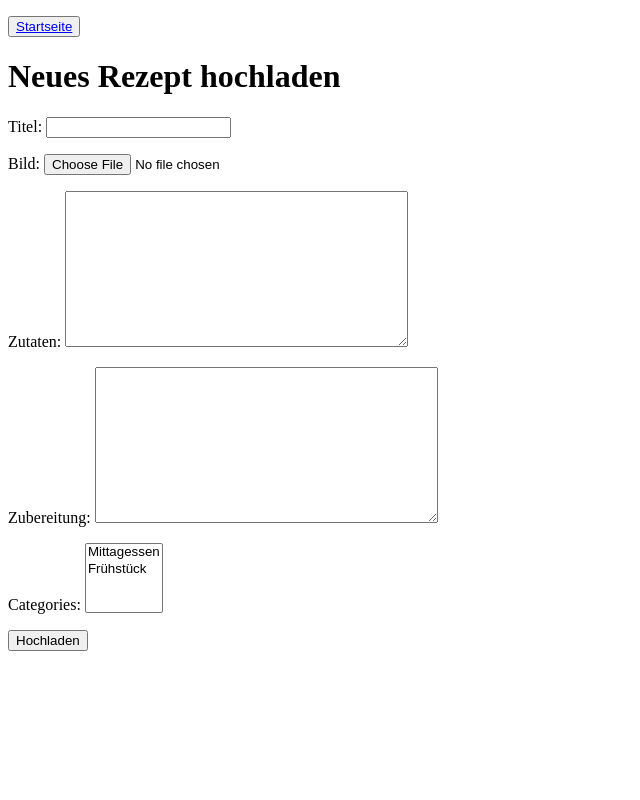
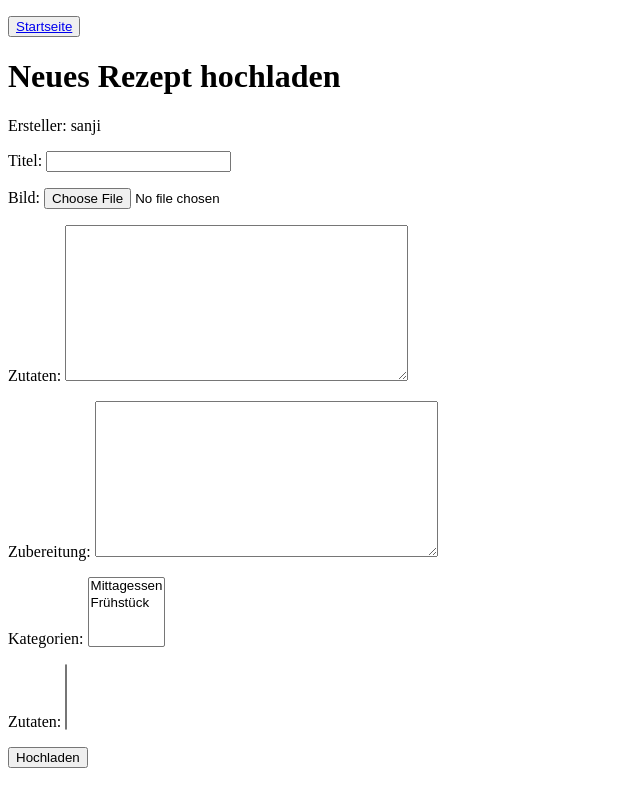
Before and after one commit to slnviii/KochbuchDjango, a Django app: page /upload/ in a window 1280 px wide. Shown: the whole page, without its empty margins (0-640 px from the left). Run offline with Django 4.2, Linux system fonts and the light colour scheme; a user stored in the database is signed in; data comes from the database, SQL or seed files in the repository; both versions use the stored data as it was after the commit; data that the repository does not hold is empty.

Commit message:
Registrieren-Seite benötigt jetzt Avatar

```diff
--- a/kochbuch/accounts/templates/registration/register.html
+++ b/kochbuch/accounts/templates/registration/register.html
@@ -5,13 +5,14 @@
     <title>Registrieren</title>
 </head>
 <body>
+    <p><button type="button"><a href="{% url 'overview' %}">Startseite</a></button></p>
     <h1> Neues Konto anlegen:</h1>
 
     <form method="post">
         {% csrf_token %}
         {{ form.as_p }}
+        {{ profile_form.as_p }}
         <button type="submit">Register</button>
-         <p><button type="button"><a href="{% url 'overview' %}">Startseite</a></button></p>
-    </form>
+             </form>
 </body>
 </html>
--- a/kochbuch/buch/models.py
+++ b/kochbuch/buch/models.py
@@ -10,12 +10,20 @@ class Category(models.Model):   # Kategorieklasse für Rezepte
         return self.name  # Echter name statt "Objekt"
 
 
+class Zutat(models.Model):    # Zutatenklasse
+    name = models.CharField(max_length=50)
+
+    def __str__(self):
+        return self.name    # echter name statt "objekt"
+
+
 class Recipe(models.Model):
     title = models.CharField('Titel', max_length=200)
     image = models.ImageField('Bild')
     ingr = models.TextField('Zutaten', max_length=500)
     instr = models.TextField('Zubereitung', max_length=10000)
-    categories = models.ManyToManyField(Category)  # Rezept kann mehrere Kategorien haben und umgekehrt
+    kategorien = models.ManyToManyField(Category)  # Rezept kann mehrere Kategorien haben und umgekehrt
+    zutaten = models.ManyToManyField(Zutat)  # Rezept hat mehrere Zutaten
 
     def __str__(self):
         return self.title   # bild titel statt "objekt"
--- a/kochbuch/buch/templates/upload.html
+++ b/kochbuch/buch/templates/upload.html
@@ -10,6 +10,9 @@
 
 <form action="" method="post" enctype="multipart/form-data">
     {% csrf_token %}
+    <p>
+       Ersteller: {{ user.username }}
+    </p>
     {{ form.as_p }}
      <p><button type="submit">Hochladen</button></p>
 </form>
```
Also changed, not shown: kochbuch/accounts/views.py (+12 -2 lines), kochbuch/buch/migrations/0006_zutat_recipe_ingredients.py (added), kochbuch/db.sqlite3.
